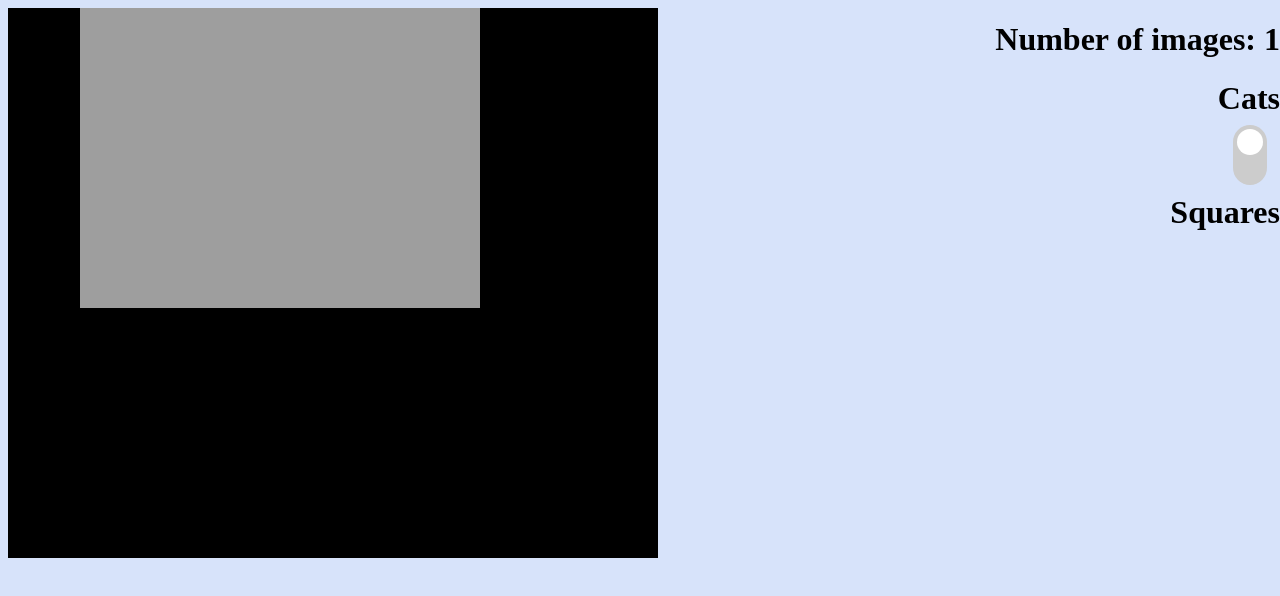
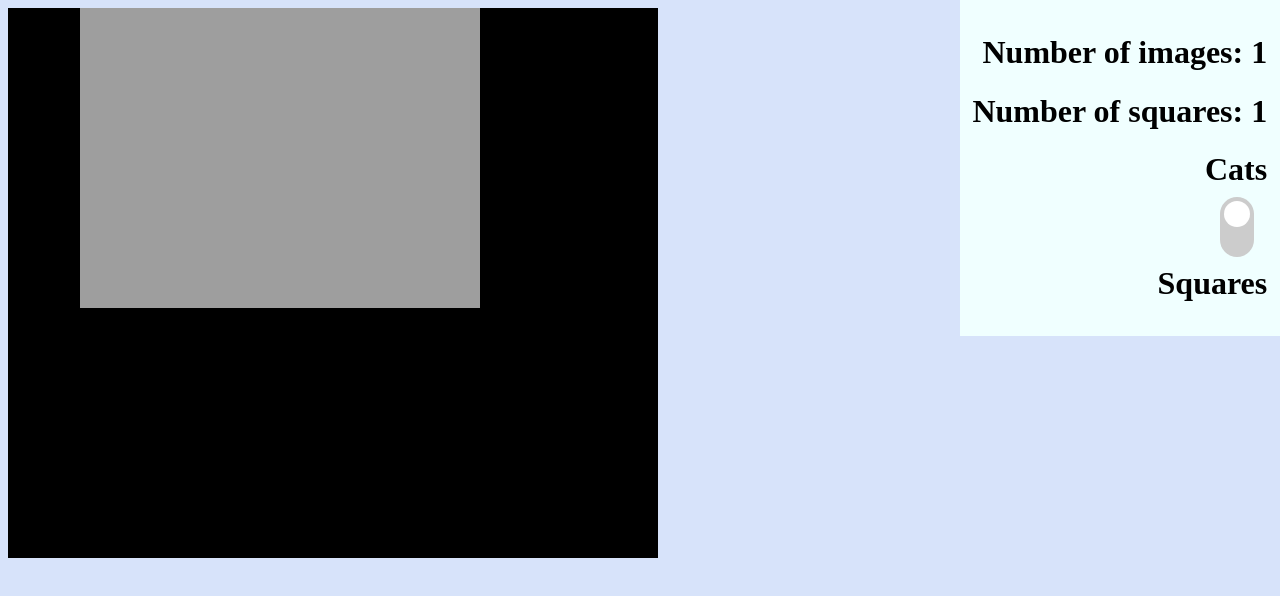
Before and after one commit to divear/react-cat-drawing, a React (Create React App) app: page / in a window 1280 px wide. Shown: the top 596 px of the page. Built offline with nearby package versions, Linux system fonts and the light colour scheme.

Commit message:
added seperate counters

```diff
--- a/src/App.css
+++ b/src/App.css
@@ -12,6 +12,8 @@ body {
     top: 0%;
     right: 0%;
     text-align: right;
+    background-color: azure;
+    padding: 1vw;
 
 }
 .switch {
@@ -78,5 +80,4 @@ body {
   .choose{
       padding: 0%;
       margin: 0%;
-
   }
--- a/src/App.js
+++ b/src/App.js
@@ -4,6 +4,7 @@ import './App.css';
 function App() {
 
   const [count, setCount] = useState(1);
+  const [squares, setSquares] = useState(1)
   const [cos, setCos] = useState(false)
 
   var Xpos;
@@ -35,17 +36,18 @@ function App() {
   function Draw(){
     const c = canvas.current.getContext("2d")
     var rand = Math.random()*500;
-    setCount(count+1)
     let letters = '0123456789ABCDEF';
     let color = '#';
     for (let i = 0; i < 6; i++) {
       color += letters[Math.floor(Math.random() * 16)];
     }
-    c.fillStyle = color
+    c.fillStyle = color;
 
     if(cos){
+      setSquares(squares+1)
       c.fillRect(Xpos - (rand/2), Ypos - (rand/2), rand, rand);
     }else{
+      setCount(count+1)
       c.drawImage(image, Xpos - (rand/2), Ypos - (rand/2), rand, rand);
     }
 
@@ -64,12 +66,13 @@ function App() {
         onClick={Draw}
 
         ref={canvas}
-        width={window.innerWidth - 50}
-        height={window.innerHeight -50}
+        width={window.innerWidth - 15}
+        height={window.innerHeight -20}
         />
       </div>
       <div className="info">
         <h1>Number of images: {count}</h1>
+        <h1>Number of squares: {squares}</h1>
         <div onChange={e => Change(e)} className="choose">
           <h1>Cats</h1>
           <label className="switch">
```
